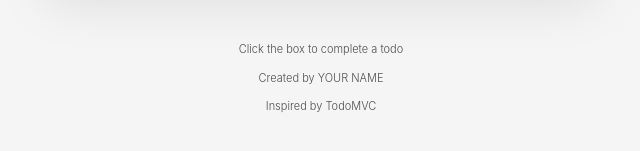
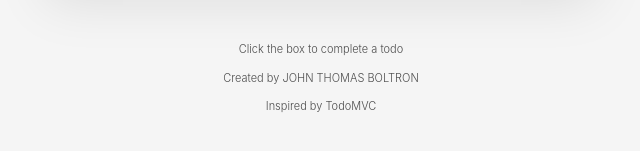
Before and after one commit to johnthomasboltron/csit340-todomvc, a React (Vite) app: page / in a window 1280 px wide. Shown: the part 407-558 px from the top of the page, without its empty margins (319-959 px from the left). Built offline with nearby package versions, Linux system fonts and the light colour scheme.

Commit message:
chore: replace YOUR NAME with JOHN THOMAS BOLTRON

```diff
--- a/src/App.jsx
+++ b/src/App.jsx
@@ -5,7 +5,7 @@ function App() {
   return (
     <div className="min-h-screen bg-[#f5f5f5] py-8 font-light text-[#111]">
       <Todos />
-      <Info name="YOUR NAME" />
+      <Info name="JOHN THOMAS BOLTRON" />
     </div>
   )
 }
```
